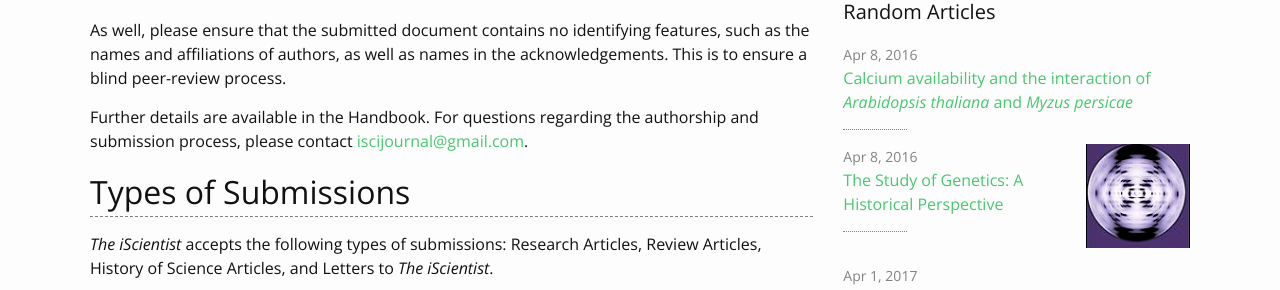
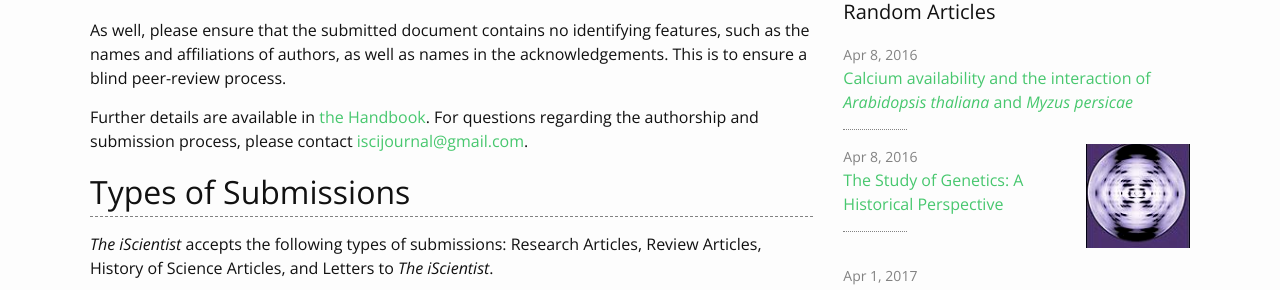
Before and after one commit to iscientist/iscientist.github.io, a Jekyll site: the page built from submissions.md, in a window 1280 px wide and 900 px high. Shown: the part 382-672 px from the top of the window. Built offline with Jekyll 4.4.1, drawn with Linux system fonts in a browser that asks for light colours; part of the change alters nothing that is shown.

```diff
--- a/submissions.md
+++ b/submissions.md
@@ -12,7 +12,7 @@ Please submit all files in `.doc`, `.docx`, or `.rtf` format. Submissions are to
 
 As well, please ensure that the submitted document contains no identifying features, such as the names and affiliations of authors, as well as names in the acknowledgements. This is to ensure a blind peer-review process.
 
-Further details are available in the Handbook. For questions regarding the authorship and submission process, please contact [{{ site.email }}]({{ site.email }}).
+Further details are available in [the Handbook]({{ "/assets/misc/1718Guidelines.pdf" | relative_url }}). For questions regarding the authorship and submission process, please contact [{{ site.email }}]({{ site.email }}).
 
 ## Types of Submissions
 
```
Also changed, not shown: 1 other file.
